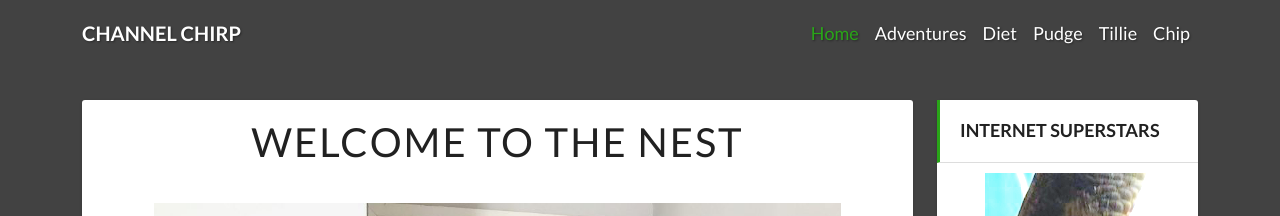
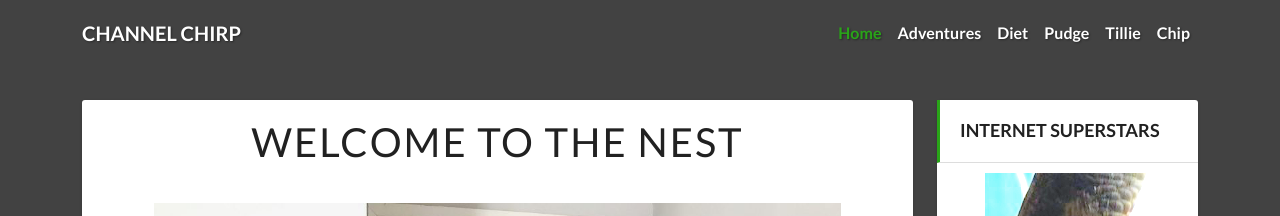
Before and after one commit to ChannelChirp/website, a Jekyll site: the page built from index.md, in a window 1280 px wide. Shown: the top 216 px of the page. Built offline with Jekyll 4.4.1, drawn with Linux system fonts in a browser that asks for light colours.

Commit message:
feat: add favicons, navbar spacing

```diff
--- a/_layouts/default.html
+++ b/_layouts/default.html
@@ -16,6 +16,15 @@
 
   <!-- Custom Lighthouse CSS -->
   <link rel="stylesheet" href="{{ '/css/lighthouse.css' | relative_url }}">
+
+  <!-- Favicons -->
+  <link rel="icon" type="image/png" href="/favicons/favicon-96x96.png" sizes="96x96" />
+  <link rel="icon" type="image/svg+xml" href="/favicons/favicon.svg" />
+  <link rel="shortcut icon" href="/favicons/favicon.ico" />
+  <link rel="apple-touch-icon" sizes="180x180" href="/favicons/apple-touch-icon.png" />
+  <meta name="apple-mobile-web-app-title" content="Chirp" />
+  <link rel="manifest" href="/favicons/site.webmanifest" />
+
 </head>
 <body class="{{ page.body_class }}">
 
--- a/css/lighthouse.css
+++ b/css/lighthouse.css
@@ -465,9 +465,10 @@
 
 /* Navigation links */
 .navbar-nav .nav-link {
-  font-weight: 400;   /* was 600 – 400 is regular weight */
-  padding-left: 1.5rem;   /* for spacing in the nav menu */
-  padding-right: 1.5rem;  /* for spacing in the nav menu */
+  font-weight: 600;   /* was 600 – 400 is regular weight */
+  font-size: 16px;
+  padding-left: 15px;   /* for spacing in the nav menu */
+  padding-right: 15px;  /* for spacing in the nav menu */
 }
 
 /* Navbar brand (site name) */
```
Also changed, not shown: favicons/apple-touch-icon.png (added), favicons/favicon-96x96.png (added), favicons/favicon.ico (added), favicons/favicon.svg (added), favicons/site.webmanifest (added), favicons/web-app-manifest-192x192.png (added), favicons/web-app-manifest-512x512.png (added).
